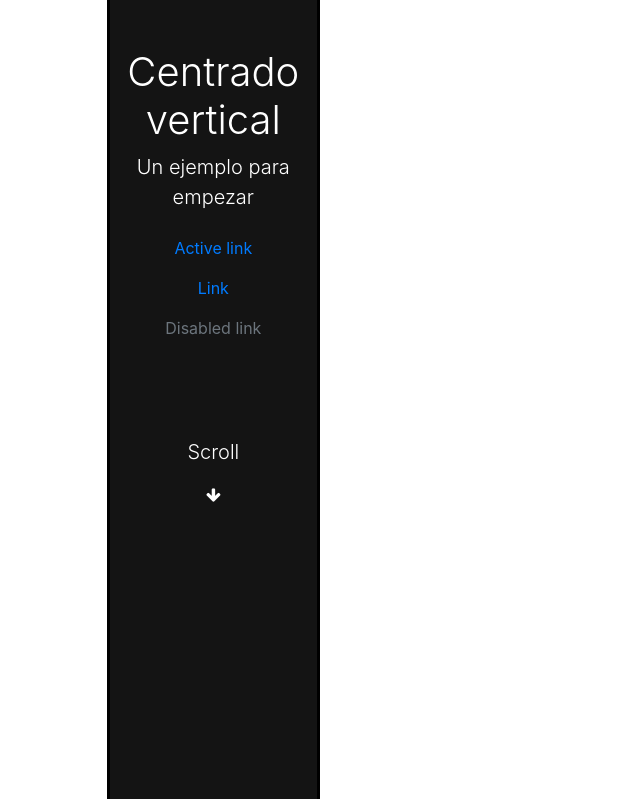
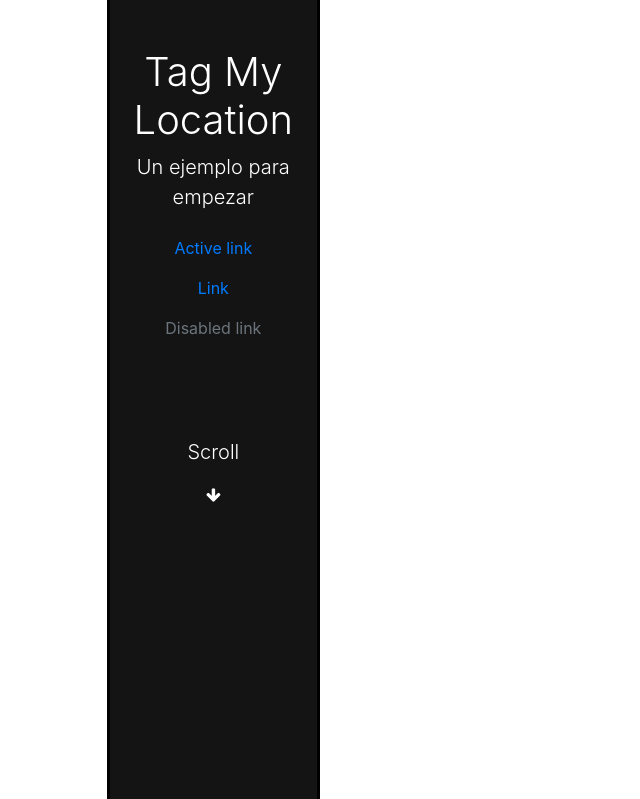
Before and after one commit to felipenogson/tagMyLocation, a Flask app: template templates/index.html in a window 1280 px wide. Shown: the top 799 px of the page, without its empty margins (0-640 px from the left). Run offline with Flask 2, Linux system fonts and the light colour scheme; the template is opened without the code that fills it, so the values that code supplies are empty; some libraries are stand-ins or nearby versions.

```diff
--- a/templates/index.html
+++ b/templates/index.html
@@ -25,7 +25,7 @@
     <div class="container-fluid h-100">
         <div class="row h-100 ">
             <div class="col-sm-2 offset-1 text-center darkme text-white">
-                <h1 class="font-weight-light mt-5">Centrado vertical</h1>
+                <h1 class="font-weight-light mt-5">Tag My Location</h1>
                 <p class="lead">Un ejemplo para empezar</p>
                 <nav class="nav justify-content-center flex-column text-white">
                     <a class="nav-link active" href="#">Active link</a>
```
Also changed, not shown: basic_app.sqlite (deleted).
